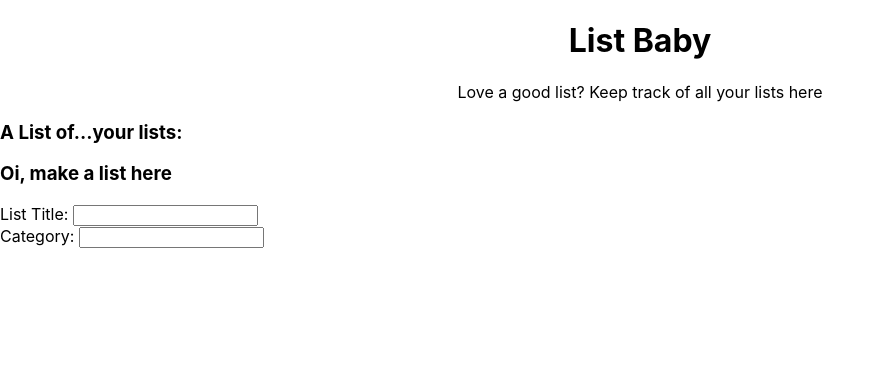
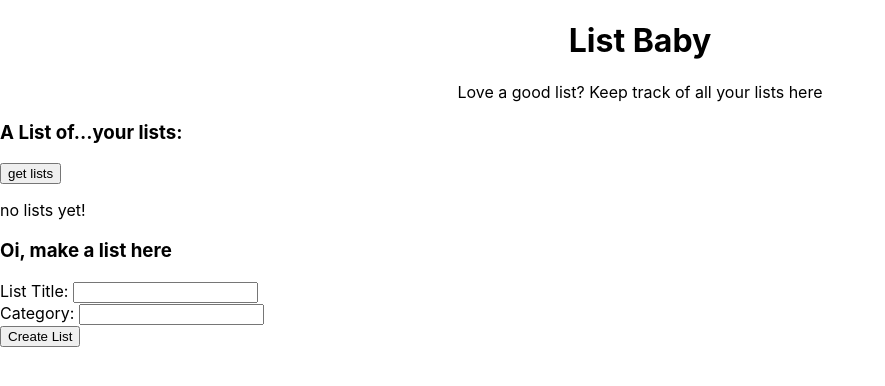
Before and after one commit to khodgesx/shopping-list-front, a React (Create React App) app: page / in a window 1280 px wide. Shown: the top 386 px of the page, without its empty margins (0-885 px from the left). Built offline with nearby package versions, Linux system fonts and the light colour scheme.

Commit message:
set up get and create functions but get route issue - setlists not working correctly

```diff
--- a/src/lists/lists.jsx
+++ b/src/lists/lists.jsx
@@ -1,16 +1,46 @@
-import {useState} from 'react'
+import {useState, useEffect} from 'react'
 import NewList from "./newList";
 
 const Lists = ()=>{
-    //function to fetch index of lists from database
+    useEffect(()=>{
+        // getLists();
+    })
     //state of lists - updates with fetch
     const [lists, setLists] = useState([])
+    //function to fetch index of lists from database:
+    const getLists = async ()=>{
+        try{
+            const listsResponse = await fetch('http://localhost:3001/lists')
+            const parsedLists = await listsResponse.json()
+            console.log(parsedLists.data)
+            await setLists([parsedLists.data])
+            await console.log(lists)
+        }catch(err){
+            console.log(err)
+        }
+    }
+
+
+
     return(
         <div>
+
             <h3>A List of...your lists:</h3>
-            <ul>
+            <button onClick={getLists}>get lists</button>
+            {lists.title ?
+            <div>
 
-            </ul>
+            { lists.map((list)=>{
+                return(
+                    <div>
+                        <li>{list.title}</li>
+                    </div>
+                )
+            })}
+            </div>
+            :
+            <p>no lists yet!</p>
+            }
             <NewList lists = {lists} setLists={setLists}/>
         </div>
     )
--- a/src/lists/newList.jsx
+++ b/src/lists/newList.jsx
@@ -1,21 +1,22 @@
 import { useState } from 'react'
-import Lists from './lists'
 
 const NewList = (props)=>{
 
     const [newList, setNewList] = useState ({
         title: '',
         category: '',
-        items: []
+        items: [],
+        user:''
     })
 
 
     const createList = async(newList) =>{
         try{
-            const createResponse = await fetch('http://localhost:3001', {
+            const createResponse = await fetch('http://localhost:3001/lists', {
                 method: "POST",
                 body: JSON.stringify({
                     title: newList.title,
+                    category: newList.category,
                     items: [],
                     user: 'current user'
                 }),
@@ -41,10 +42,15 @@ const NewList = (props)=>{
             [e.target.name]: e.target.value,
         })
     }
+
+    const submitNewList = async (e)=>{
+        e.preventDefault();
+        createList(newList);
+    }
     return(
         <div>
             <h3>Oi, make a list here</h3>
-            <form>
+            <form id="new-list-form"onSubmit={submitNewList}>
             <div className="form-row">
                     <label htmlFor="list title"> List Title: </label>
                     <input onChange ={inputChange} type="text" name="title" value={newList.title}></input>
@@ -53,6 +59,7 @@ const NewList = (props)=>{
                 <label htmlFor="category"> Category: </label>
                 <input onChange ={inputChange} type="text" name="category" value={newList.category}></input>
             </div>
+            <button id="submit" type="submit">Create List</button>
             </form>
         </div>
     )
```
